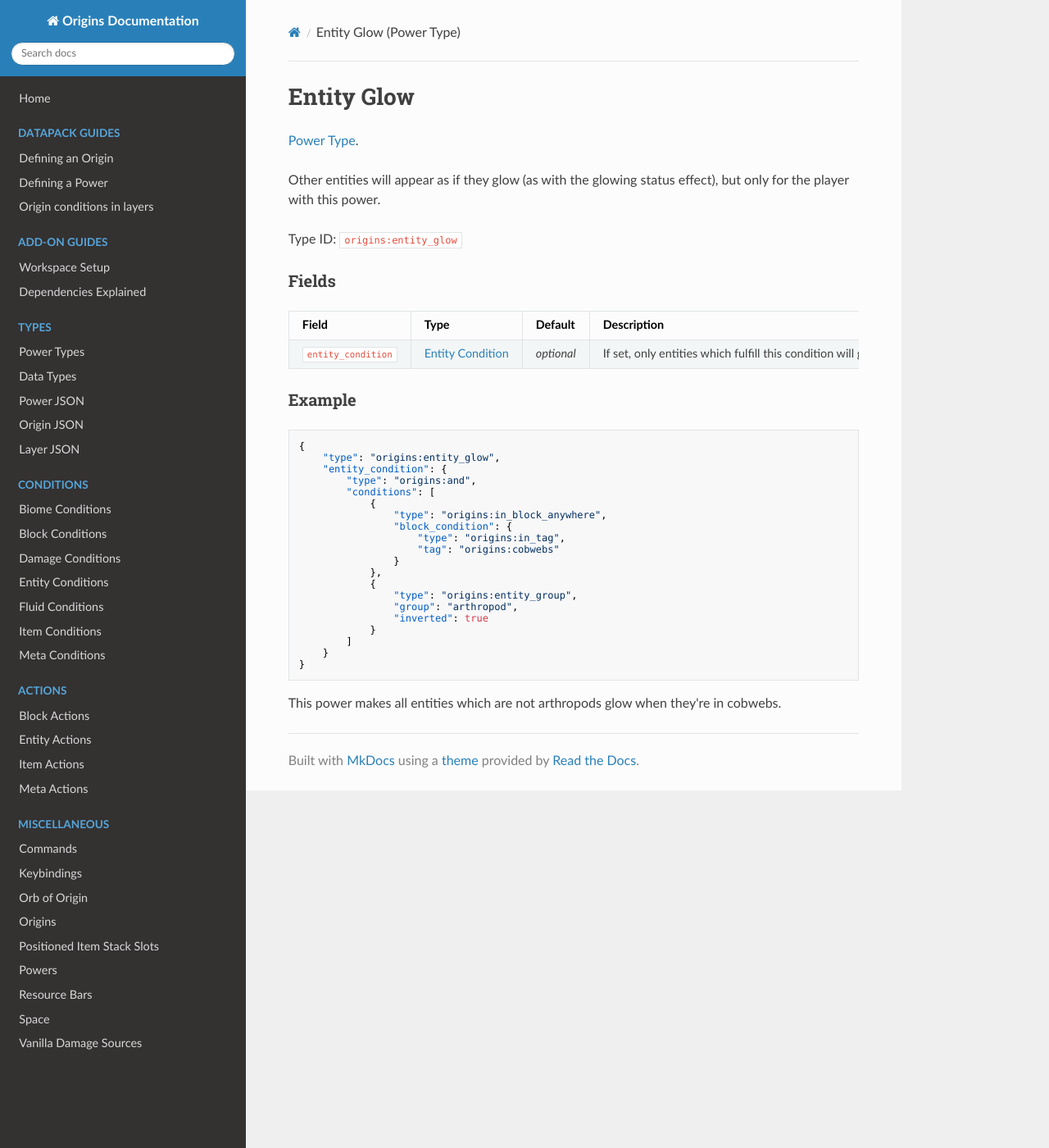
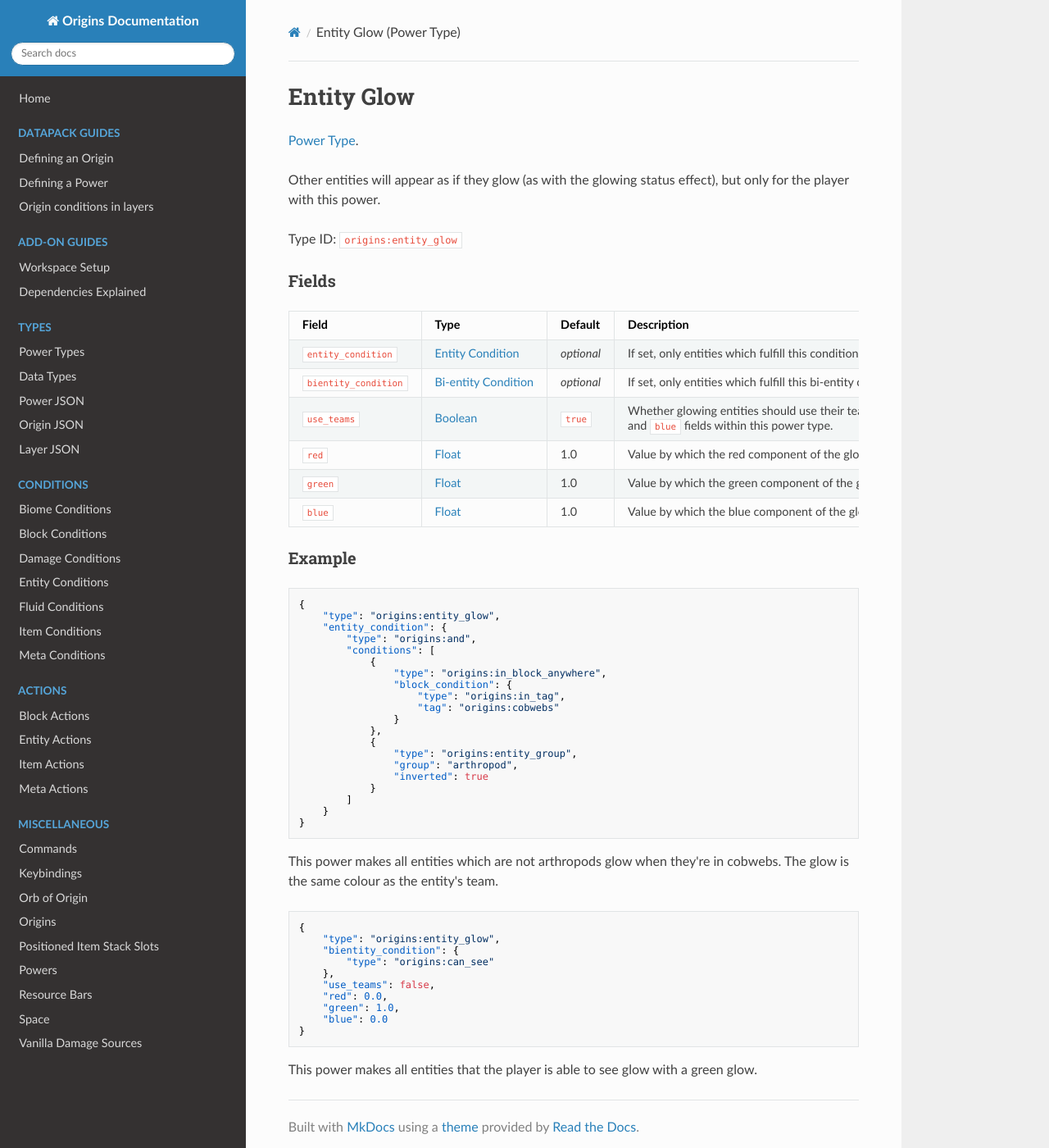
Before and after one commit to apace100/origins-docs, an MkDocs documentation site: the page built from docs/power_types/entity_glow.md, in a window 1280 px wide and 1400 px high. Shown: the whole window at 82% size. Built offline with MkDocs 1.6.1, drawn with Linux system fonts in a browser that asks for light colours; nearby versions of some CDN libraries.

Commit message:
Added new fields to entity_glow.md
+ Added `bientity_condition` field
+ Added `use_teams` field
+ Added `red` field
+ Added `green` field
+ Added `blue` field
+ Stated that the existing example's glow colour is the same as the team colour
+ Added new example using the new fields.

````diff
--- a/docs/power_types/entity_glow.md
+++ b/docs/power_types/entity_glow.md
@@ -15,6 +15,11 @@ Type ID: `origins:entity_glow`
 Field  | Type | Default | Description
 -------|------|---------|-------------
 `entity_condition` | [Entity Condition](../entity_conditions.md) | _optional_ | If set, only entities which fulfill this condition will glow for the player with this power.
+`bientity_condition` | [Bi-entity Condition](../bientity_conditions) | _optional_ | If set, only entities which fulfill this bi-entity condition in relation to the power holder will glow for the player with this power.
+`use_teams` | [Boolean](../data_types/boolean) | `true` | Whether glowing entities should use their team's color with their glow. If set to false the entity will instead use the `red`, `green` and `blue` fields within this power type.
+`red` | [Float](../data_types/float.md) | 1.0 | Value by which the red component of the glow will be multiplied. Range: 0 - 1.
+`green` | [Float](../data_types/float.md) | 1.0 | Value by which the green component of the glow will be multiplied. Range: 0 - 1.
+`blue` | [Float](../data_types/float.md) | 1.0 | Value by which the blue component of the glow will be multiplied. Range: 0 - 1.
 
 ### Example
 ```json
@@ -39,4 +44,18 @@ Field  | Type | Default | Description
     }
 }
 ```
-This power makes all entities which are not arthropods glow when they're in cobwebs.
+This power makes all entities which are not arthropods glow when they're in cobwebs. The glow is the same colour as the entity's team.
+
+```json
+{
+	"type": "origins:entity_glow",
+    "bientity_condition": {
+		"type": "origins:can_see"
+	},
+	"use_teams": false,
+	"red": 0.0,
+	"green": 1.0,
+	"blue": 0.0
+}
+```
+This power makes all entities that the player is able to see glow with a green glow.
````
